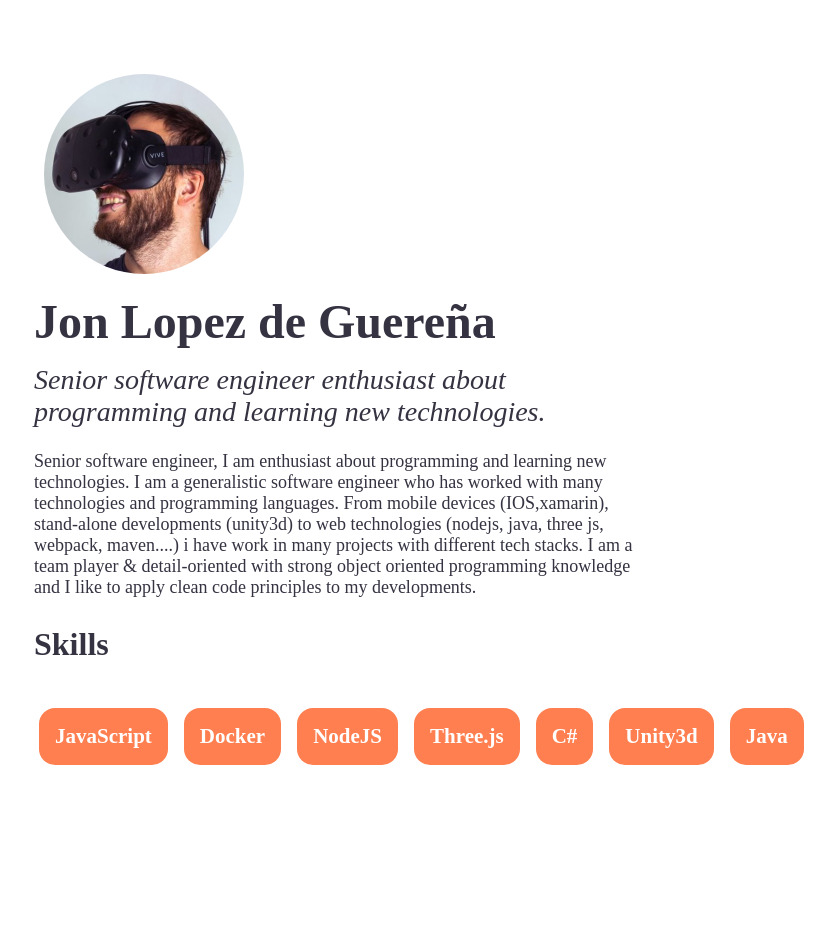
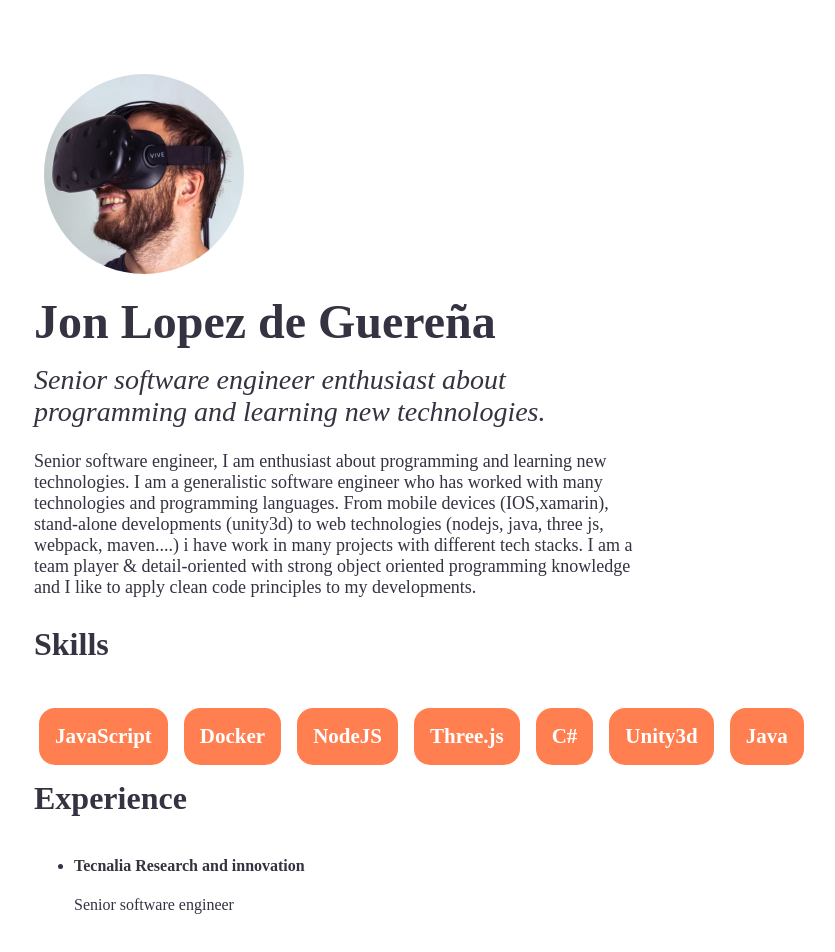
Before and after one commit to jonlo/personal-website, a React (Create React App) app: page / in a window 1280 px wide. Shown: the top 952 px of the page, without its empty margins (302-1137 px from the left). Before the commit the page ends 834 px from the top, so only its background shows below. Built offline with nearby package versions, Linux system fonts and the light colour scheme; a web font is replaced by a local one.

Commit message:
working on experience component

```diff
--- a/src/components/App.js
+++ b/src/components/App.js
@@ -3,6 +3,7 @@ import React, { Component } from 'react';
 import { Header } from './header';
 import { About } from './about';
 import { Skills } from './skills';
+import { Experience } from './experience';
 import resume from '../data/resume.json';
 export class App extends Component {
 
@@ -11,6 +12,7 @@ export class App extends Component {
     this.state = { imageFile: '' };
     this.handler = this.handler.bind(this)
     this.imageViewer = React.createRef();
+    console.log(resume.experience);
   }
 
   handler(imageFile) {
@@ -23,6 +25,8 @@ export class App extends Component {
         <Header></Header>
         <About></About>
         <Skills skills={resume.skills} ></Skills>
+        <Experience experience={resume.experience}></Experience>
+
       </div >
     );
   }
--- a/src/components/experience.js
+++ b/src/components/experience.js
@@ -1,20 +1,24 @@
-import './skills.css';
+import './experience.css';
 import React, { Component } from 'react';
 
 export class Experience extends Component {
+
+	constructor(props) {
+		super(props);
+		console.log(props)
+	}
 
 	render() {
 		return (
 			<div className="Experience">
 				<h2>Experience</h2>
 				<ul>
-					<li>JavaScript</li>
-					<li>Docker</li>
-					<li>NodeJS</li>
-					<li>Three.js</li>
-					<li>C#</li>
-					<li>Java</li>
-					<li>Unity3d</li>
+					{this.props.experience.map((experience, index) => {
+						return <li key={index}>
+							<h4>{experience.company}</h4>
+							<p> {experience.position}</p>
+						</li>;
+					})}
 				</ul>
 			</div>
 		);
--- a/src/data/resume.json
+++ b/src/data/resume.json
@@ -38,7 +38,7 @@
 	],
 	"experience":[
 		{
-			"company": "Tecnalia Research & innovation",
+			"company": "Tecnalia Research and innovation",
 			"position": "Senior software engineer",
 			"from": "2019",
 			"to": "Present",
```
Also changed, not shown: 1 other file (tests, documents, lock files or other folders).
